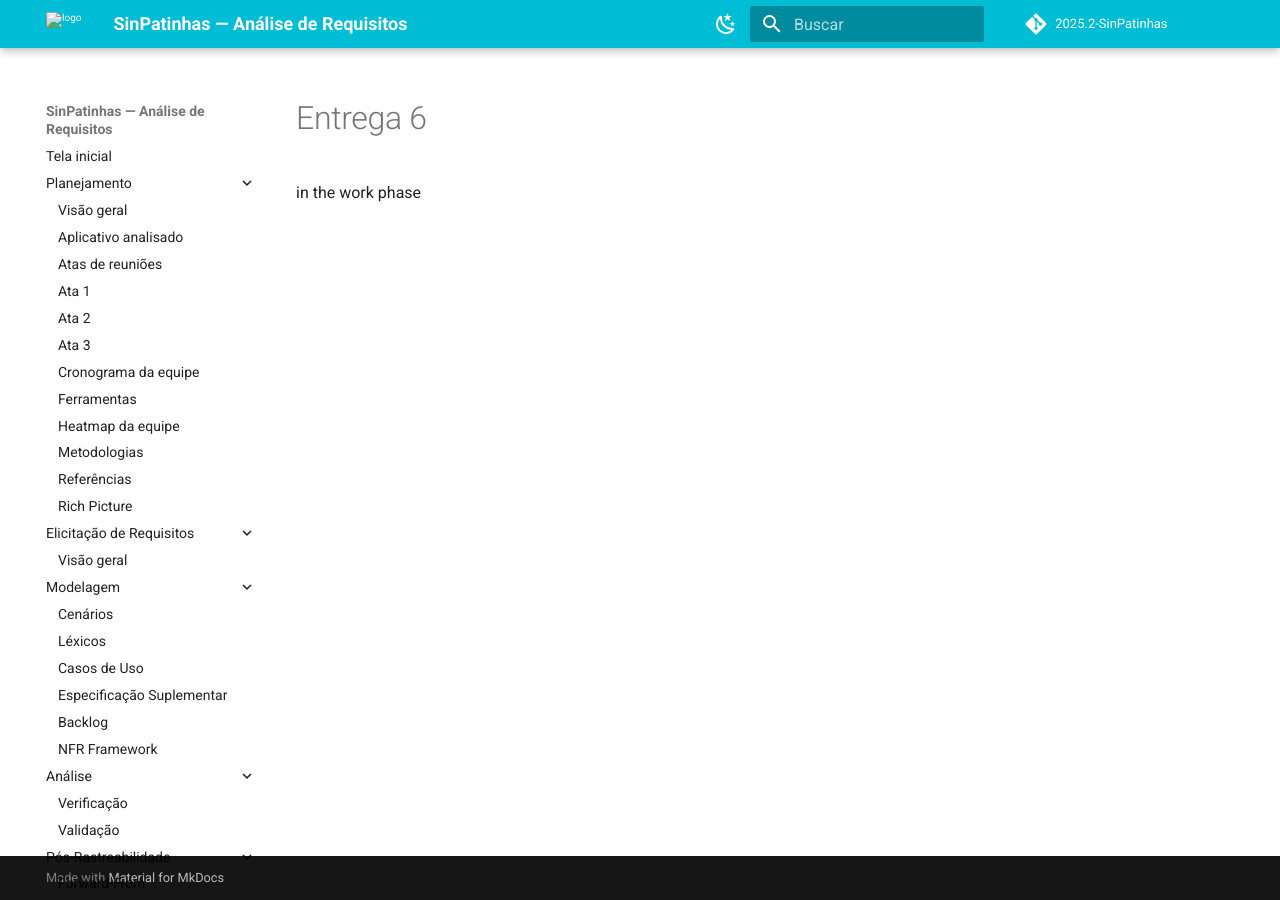
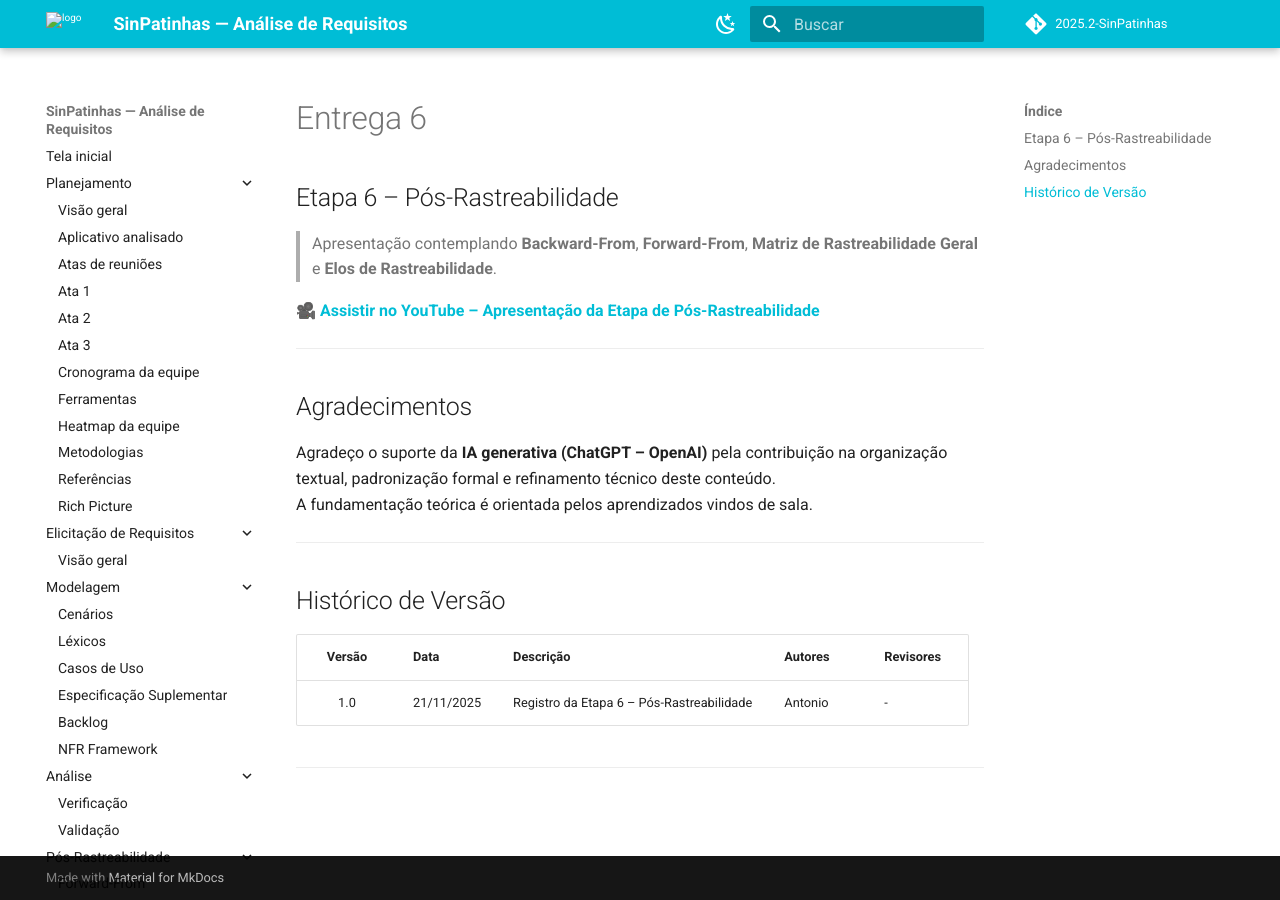
Before and after one commit to Requisitos-de-Software/2025.2-SinPatinhas, an MkDocs documentation site: the page built from docs/entregas/entrega_6.md, in a window 1280 px wide. Built offline with MkDocs 1.6.1 and Material for MkDocs 9.7.7, drawn with Linux system fonts in a browser that asks for light colours; comment, search, counter and statistics services are not loaded.

Commit message:
feat(general): Adições de páginas de entrega 5 e 6.

```diff
--- a/docs/entregas/entrega_6.md
+++ b/docs/entregas/entrega_6.md
@@ -1 +1,21 @@
-in the work phase
+## Etapa 6 – Pós-Rastreabilidade
+> Apresentação contemplando **Backward-From**, **Forward-From**, **Matriz de Rastreabilidade Geral** e **Elos de Rastreabilidade**.
+
+🎥 **[Assistir no YouTube – Apresentação da Etapa de Pós-Rastreabilidade](https://www.youtube.com/watch?v=bvUwqNZr5hg)**
+
+---
+
+## Agradecimentos
+
+Agradeço o suporte da **IA generativa (ChatGPT – OpenAI)** pela contribuição na organização textual, padronização formal e refinamento técnico deste conteúdo.
+A fundamentação teórica é orientada pelos aprendizados vindos de sala.
+
+---
+
+##  Histórico de Versão
+
+| Versão | Data       | Descrição                                               | Autores        | Revisores |
+|:------:|------------|--------------------------------------------------------|----------------|------------|
+| 1.0    | 21/11/2025 | Registro da Etapa 6 – Pós-Rastreabilidade   | Antonio  | -          |
+
+---
```
Also changed, not shown: docs/entregas/entrega_5.md (+21 -1 lines), 1 other file.
